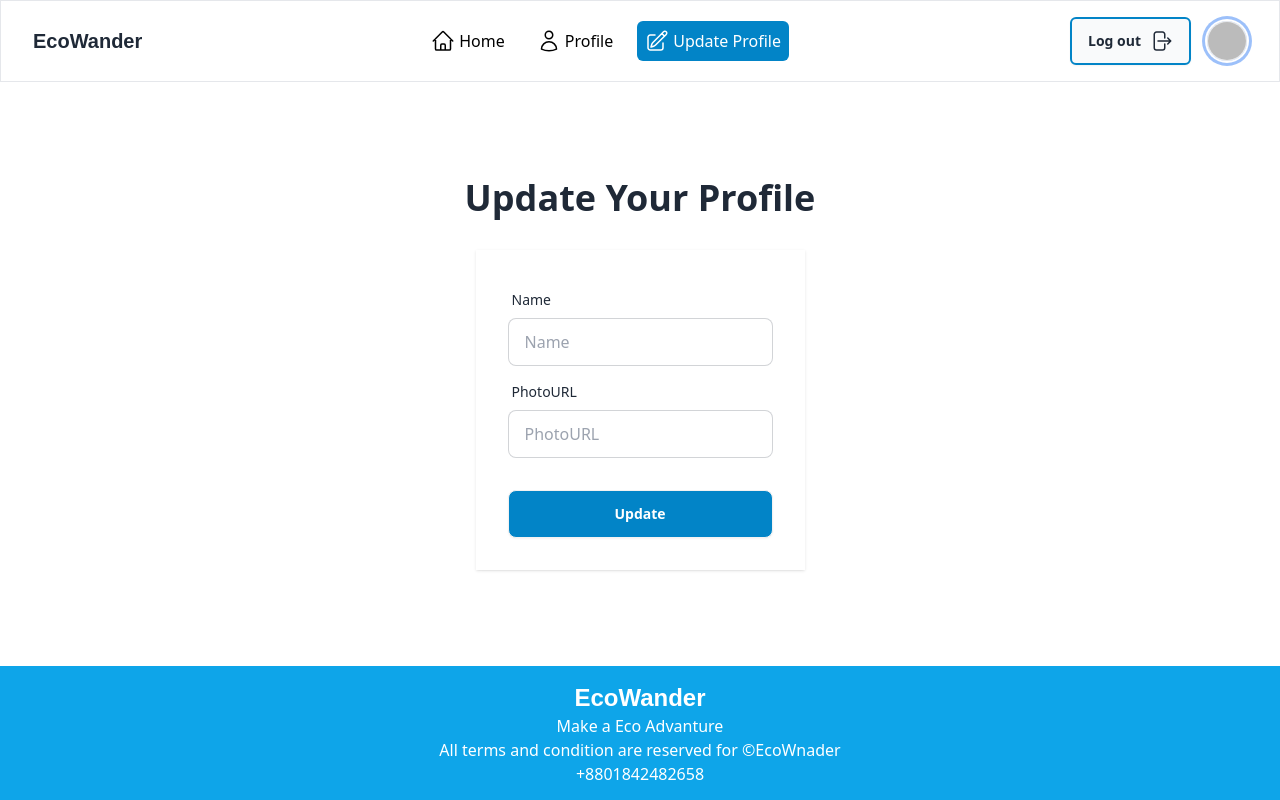
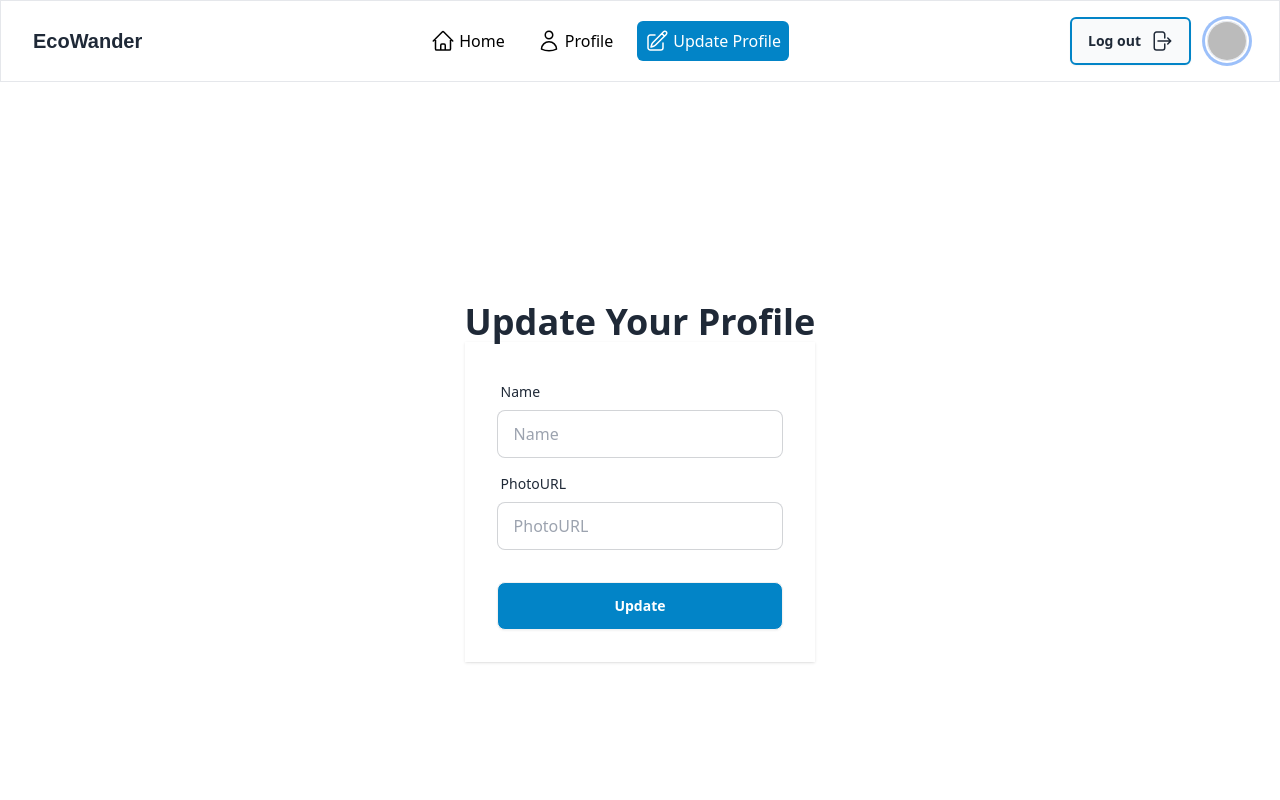
Before and after one commit to Rupon100/EcoWander, a React (Vite) app: page /update-profile in a window 1280 px wide. Shown: the top 800 px of the page. Built offline with nearby package versions, Linux system fonts and the light colour scheme; no server answers; sample sign-in values are in the browser's storage; a web font is replaced by a local one.

Commit message:
give full height for profile & update profile

```diff
--- a/src/Components/Profile.jsx
+++ b/src/Components/Profile.jsx
@@ -6,7 +6,7 @@ import 'animate.css';
 const Profile = () => {
     const { user } = useContext(AuthContext);
     return (
-        <div className="w-full p-8 md:p-24 flex flex-col gap-8 justify-center items-center animate__animated animate__fadeInRight">
+        <div className="min-h-screen w-full p-4 md:p-24 flex flex-col gap-8 justify-center items-center animate__animated animate__fadeInUp">
             <h2 className="text-center text-xl md:text-4xl font-semibold">Welcome, {user.displayName}! <br /> Your profile is ready.</h2>
             <div className="relative h-72 flex flex-col justify-center items-center rounded shadow-md">
                 <div className="h-2/5 rounded-t-md w-full round  bg-gradient-to-br from-sky-600 to-sky-300">
--- a/src/Components/UpdateProfile.jsx
+++ b/src/Components/UpdateProfile.jsx
@@ -23,9 +23,10 @@ const UpdateProfile = () => {
 
 
     return (
-        <div className='w-full flex gap-8 flex-col justify-center items-center my-24 animate__animated animate__fadeInLeft'>
+        <div className='min-h-screen w-full flex gap-8 flex-col justify-center items-center  animate__animated animate__fadeInUp'>
+          <div>
             <h1 className='font-semibold text-xl md:text-4xl text-center '>Update Your Profile</h1>
-            <form onSubmit={handleUpdate} className="card-body max-w-xl shadow">
+            <form onSubmit={handleUpdate} className="card-body max-w-xl shadow flex ">
                 <div className="form-control">
                   <label className="label">
                     <span className="label-text">Name</span>
@@ -43,6 +44,7 @@ const UpdateProfile = () => {
                   <button className="btn bg-sky-600 hover:bg-sky-500 text-white">Update</button>
                 </div>
             </form>
+          </div>
         </div>
     );
 };
```
